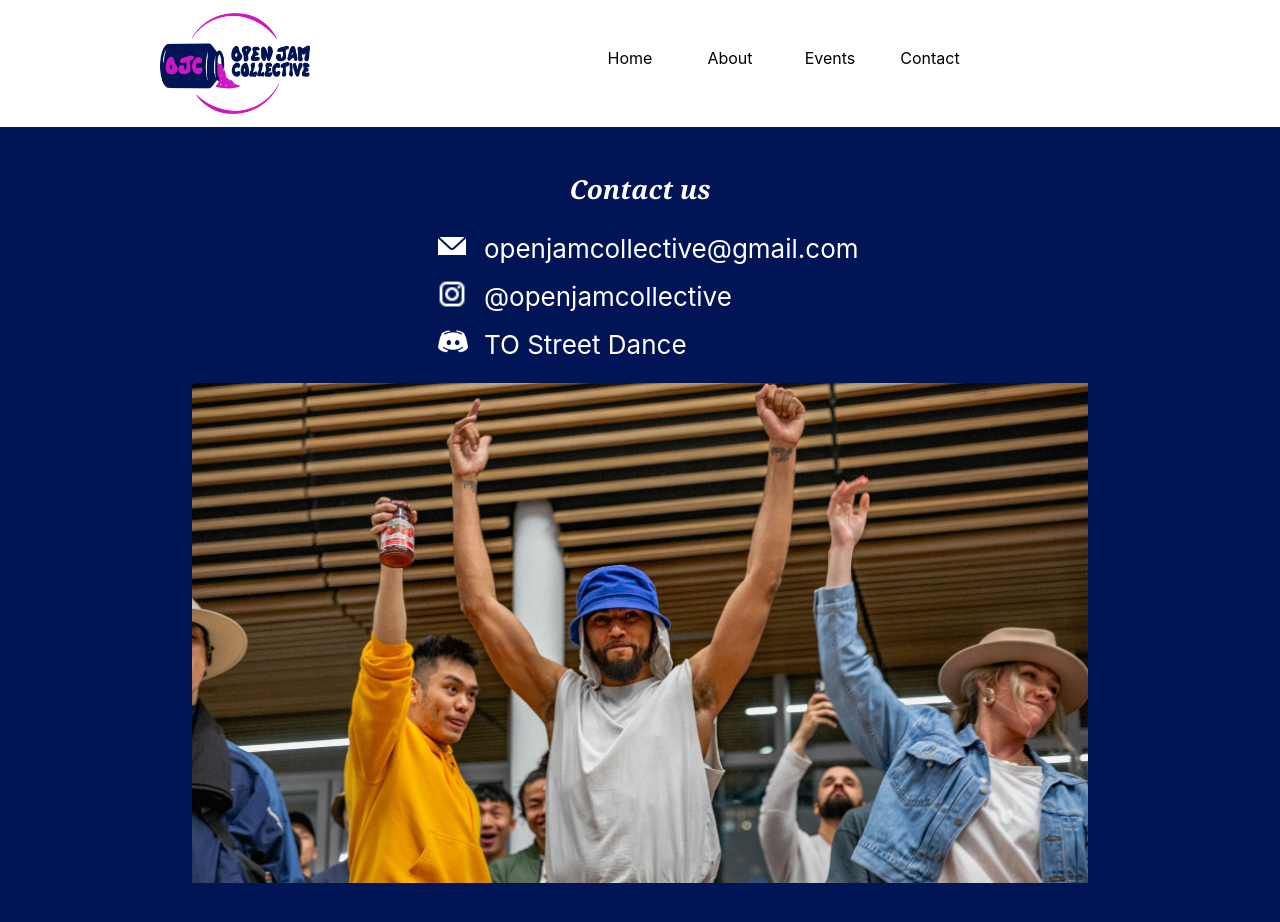
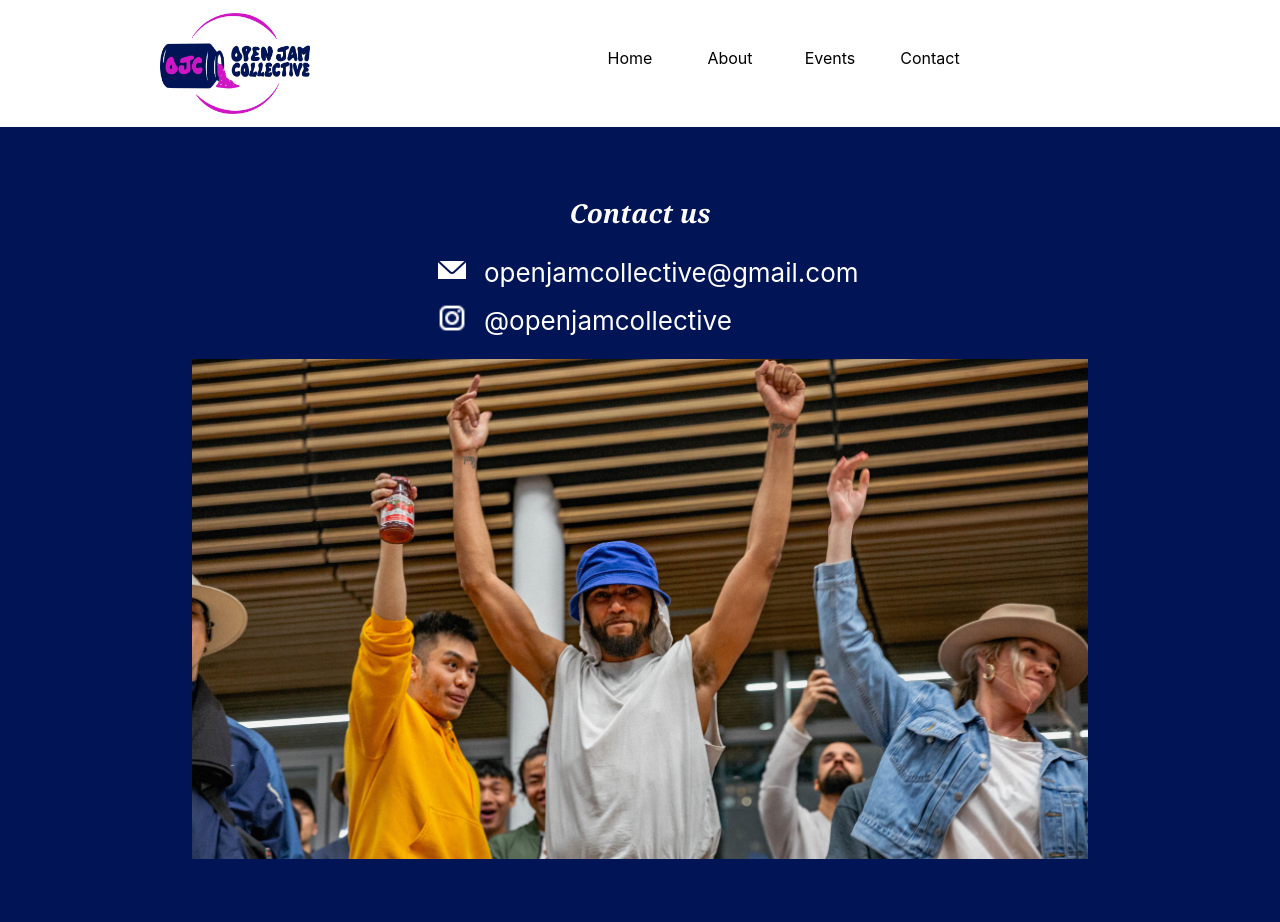
Before and after one commit to openjamcollective/openjamcollective.github.io, a React (Create React App) app: page /contact in a window 1280 px wide. Shown: the top 922 px of the page. Built offline with nearby package versions, Linux system fonts and the light colour scheme.

Commit message:
site search & discord removal

```diff
--- a/public/index.html
+++ b/public/index.html
@@ -25,7 +25,7 @@
       Learn how to configure a non-root public URL by running `npm run build`.
     -->
     <title>Open Jam Collective</title>
-    <meta name="google-site-verification" content="google-site-verification=Ltk4qqqVCMVu_mbGSp1_y_8KJg_IOw4ucBRH_ragWC8">
+    <meta name="google-site-verification" content="Ltk4qqqVCMVu_mbGSp1_y_8KJg_IOw4ucBRH_ragWC8">
   </head>
   <body>
     <noscript>You need to enable JavaScript to run this app.</noscript>
--- a/src/page/Contact.tsx
+++ b/src/page/Contact.tsx
@@ -14,25 +14,22 @@ const Contact:React.FC =() =>{
 
 const contactInfo = () => {
     return <div>
-        <h4 className='no-margins'><i>Contact us</i></h4>
+        <h4 className='no-margins'>
+            <i>Contact us</i>
+        </h4>
         <div className='logo-info'>
             <a>
                 <img className="logo-image" src={email}/>
             </a>
             <p>openjamcollective@gmail.com</p>
         </div>
-        <div className='logo-info'>
+        <div className='logo-info down-bad'>
             <a href='https://www.instagram.com/openjamcollective/'>
                 <img className="ig-logo" src={iglogo}/>
             </a>
             <p>@openjamcollective</p>
         </div>
-        <div className='logo-info down-bad'>
-            <a href='https://discord.gg/ymebyDZ9H5'>
-                <img className="med-logo" src={discord_logo}/>
-            </a>
-            <p>TO Street Dance</p>
-        </div>
+
     </div>
 }
 export default Contact;
--- a/src/page/Home.tsx
+++ b/src/page/Home.tsx
@@ -17,7 +17,6 @@ const Home:React.FC =() =>{
             }}>
                 <p className="quote"><i>"For the community, by the community." - Luis Miguel</i></p>
             </div>
-            <div className="home-image"></div>
         </header>
     )
 }
--- a/src/page/Page.css
+++ b/src/page/Page.css
@@ -51,27 +51,6 @@
 
 }
 
-.home-image{
-        /* margin: 0; */
-        /* width: 100%;
-        height: 100%;  */
-        background-image: url('../lib/images/BOTB_Clean.jpg');
-        background-size: cover;
-        background-position: center;
-        background-repeat: no-repeat;
-}
-/* @media screen and (max-width: 768px) {
-    .home-image{
-        margin: 0;
-        width: 100%;
-        height: 100%;
-        background-image: url('../lib/images/BOTB_Clean.jpg');
-        background-size: cover;
-        background-position: center;
-        background-repeat: no-repeat;
-    }
-} */
-
 .small-image{
     max-width: 50px;
 }
@@ -93,14 +72,13 @@
     padding-bottom: 2rem;
 }
 
+/* .session{
+    font-size: 15px;
+} */
+
 .no-margins{
     margin: 0;
 }
-
-/* .logo-item {
-    grid-column: 1 / 2;
-    grid-row: 1 / 2;
-  } */
 
 .logo-info p{
     padding-left: 5%;
```
